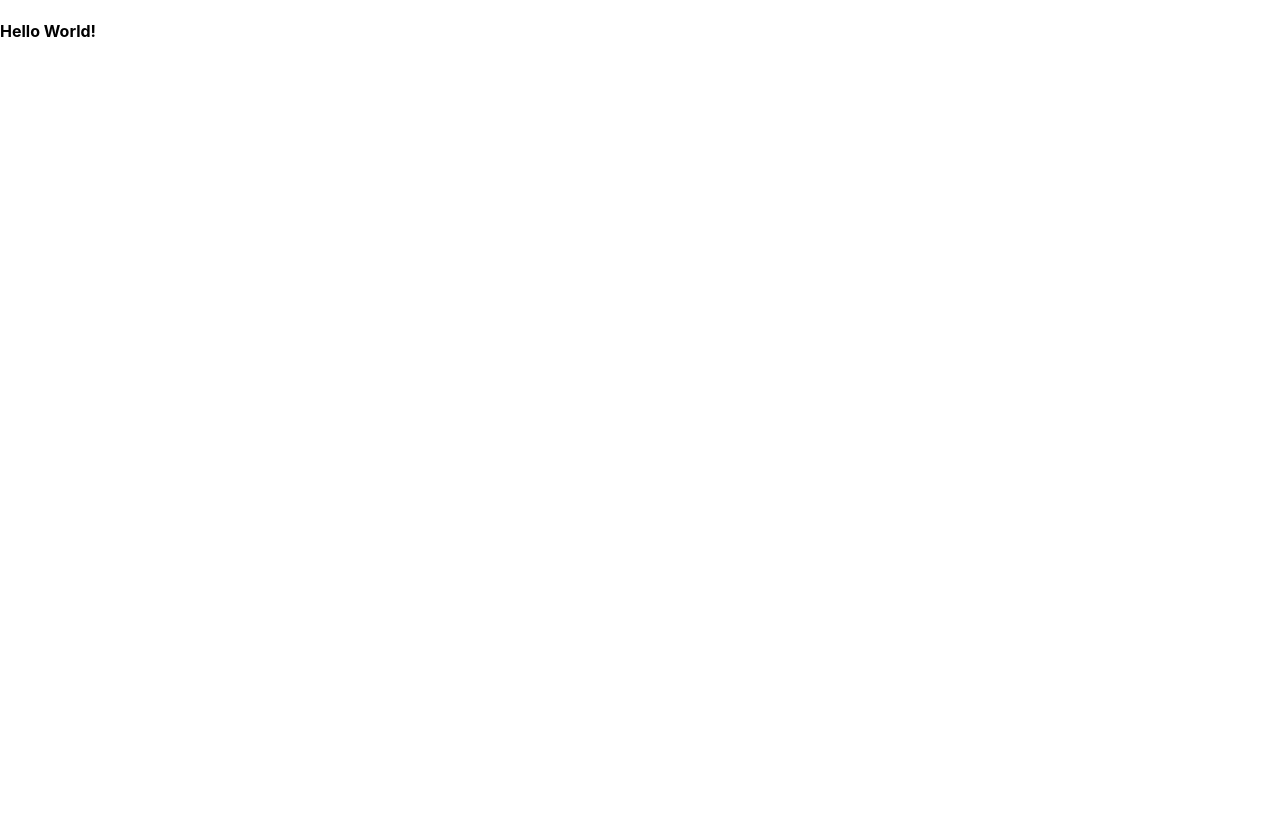
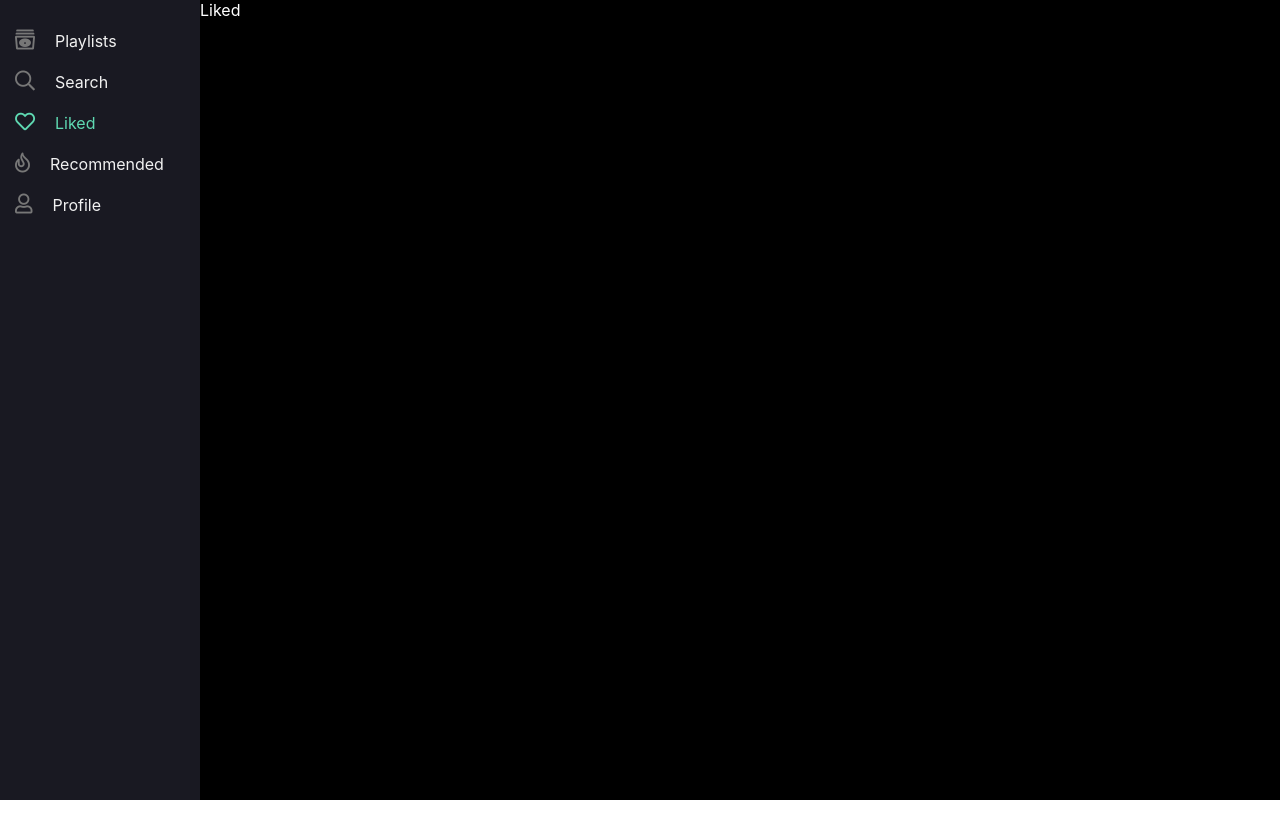
Before and after one commit to AndryHolovchak/zanysound, a React (Create React App) app: page /liked in a window 1280 px wide. After the commit the page ends 800 px from the top, so only its background shows below. Built offline with nearby package versions, Linux system fonts and the light colour scheme.

Commit message:
created base layout

```diff
--- a/src/App.tsx
+++ b/src/App.tsx
@@ -1,5 +1,7 @@
 import React, { useCallback, useEffect } from "react";
 import "./App.sass";
+import { BrowserRouter, Route, Switch } from "react-router-dom";
+import LikedScreen from "./screens/LikedScreen/LikedScreen";
 import { useAppDispatch, useAppSelector } from "./app/hooks";
 import { changeIsMobileEnv, selectIsMobileEnv } from "./appSlice";
 
@@ -23,9 +25,16 @@ function App() {
   useEffect(() => {
     dispatch(changeIsMobileEnv(window.innerWidth < 1024));
   }, [dispatch]);
+
   return (
     <div className="App">
-      <h4>Hello World!</h4>
+      <BrowserRouter>
+        <Switch>
+          <Route exact path="/liked">
+            <LikedScreen />
+          </Route>
+        </Switch>
+      </BrowserRouter>
     </div>
   );
 }
--- /dev/null
+++ b/src/screens/LikedScreen/LikedScreen.tsx
@@ -0,0 +1,12 @@
+import React from "react";
+import ScreenContainer from "../../components/ScreenContainer/ScreenContainer";
+
+const LikedScreen = () => {
+  return (
+    <ScreenContainer>
+      <div>Liked</div>
+    </ScreenContainer>
+  );
+};
+
+export default LikedScreen;
```
